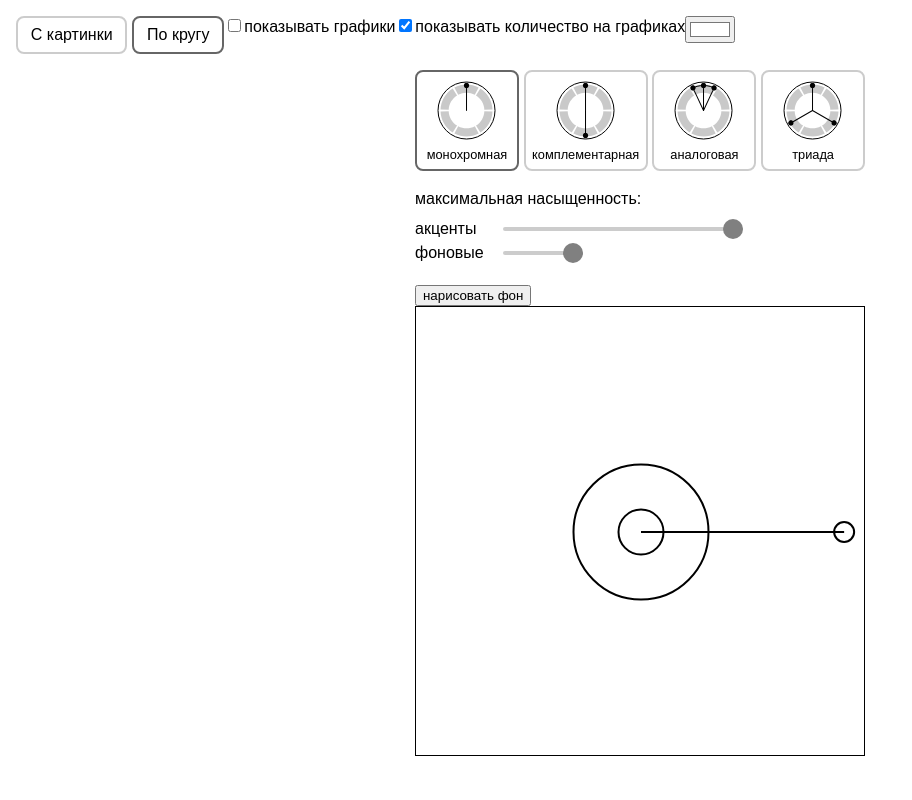
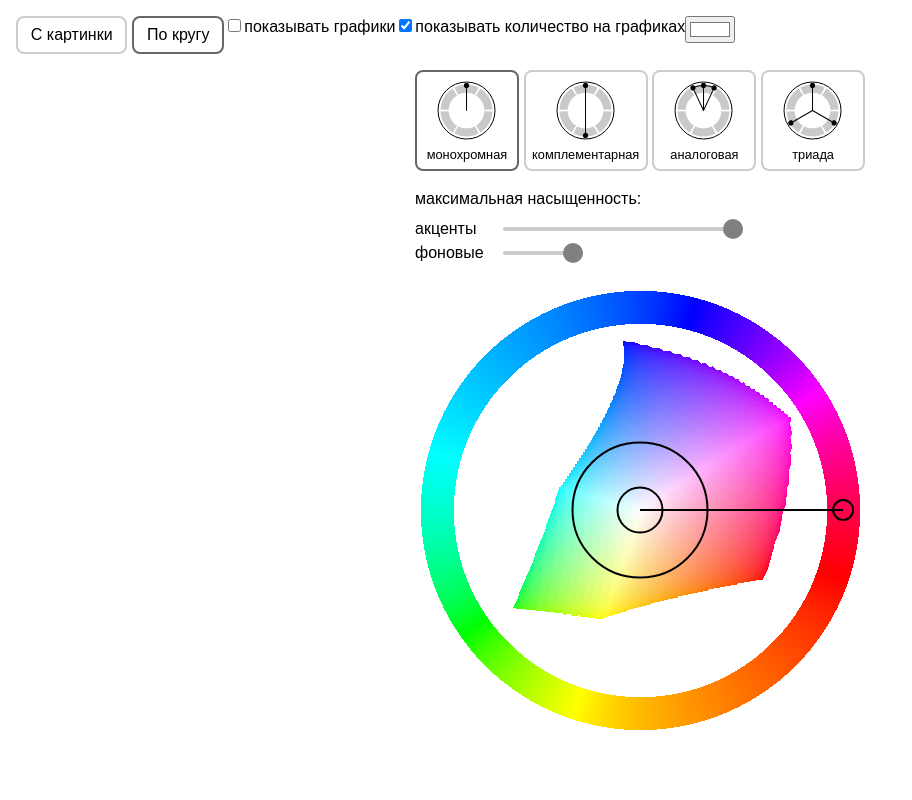
Before and after one commit to Milena42/colorGenerator, a Vue app: page /wheel in a window 1280 px wide. Shown: the top 800 px of the page, without its empty margins (0-912 px from the left). Built offline with nearby package versions, Linux system fonts and the light colour scheme.

Commit message:
feat: добавит картинку цветового круга и уберет функцию ее рисования

```diff
--- a/src/GeneratorFromWheel.vue
+++ b/src/GeneratorFromWheel.vue
@@ -1,5 +1,5 @@
 <script setup lang="ts">
-import { computed, reactive, ref, useTemplateRef, watch, type Ref } from 'vue';
+import { computed, reactive, ref, watch, type Ref } from 'vue';
 import CircleInput, { circleObject } from './CircleInput.vue';
 
 import IconAnalog from './icons/IconAnalog.vue';
@@ -8,7 +8,6 @@ import IconMono from './icons/IconMono.vue';
 import IconTriad from './icons/IconTriad.vue';
 
 //import MapPlot3d from './MapPlot3d.vue';
-import chroma from 'chroma-js';
 import MockUp from './MockUp.vue';
 import {
     Color,
@@ -227,68 +226,6 @@ function dragend() {
     draggedCircle = undefined;
 }
 
-//////////////////////////////////////////////////////////////////////////////
-//// рисование фона, TODO выгрузить картинкой на фон и удалить
-/////////////////////////////////////////////////////////////////////////////
-const canvas = useTemplateRef<HTMLCanvasElement>('drawing');
-function drawOklchModel() {
-    if (!canvas.value) {
-        console.log('canvas отсутствует');
-        return;
-    }
-    const ctx = canvas.value.getContext('2d');
-    if (!ctx) {
-        console.log('проблемы с контекстом canvas');
-        return;
-    }
-    ctx.clearRect(0, 0, canvas.value.width, canvas.value.height);
-
-    const brush = new circleObject(new Color(0, { x: 0, y: 0 }), svgSquareWidth);
-
-    const pixel = 4; // задает гладкость изображения (1 - идеально, но медленно)
-
-    ///////////////////////////////////////////////
-    /// спектр
-
-    for (let i = 0; i < svgSquareWidth; i += pixel) {
-        for (let j = 0; j < svgSquareWidth; j += pixel) {
-            brush.cx = i;
-            brush.cy = j;
-            brush.calculateColorCoords();
-            const r = brush.color.c;
-            if (R_SPECTRAL_CIRCLE - 3 <= r && r <= R_SPECTRAL_CIRCLE + 3) {
-                const h = brush.color.h;
-                const pointToRgb = chroma.oklch(50 / 100, 5 / 100, h);
-                if (!pointToRgb.clipped()) {
-                    ctx.fillStyle = pointToRgb.set('hsl.s', 1).set('hsl.l', 0.5).hex();
-                    ctx.fillRect(i, j, pixel, pixel);
-                }
-            }
-        }
-    }
-
-    /////////////////////////////////////////////
-    /// меш oklch
-
-    for (let l = 0; l < 100; l += pixel) {
-        for (let i = 0; i < svgSquareWidth; i += pixel) {
-            for (let j = 0; j < svgSquareWidth; j += pixel) {
-                brush.cx = i;
-                brush.cy = j;
-                brush.calculateColorCoords();
-                const c = brush.color.c;
-                const h = brush.color.h;
-                const pointToRgb = chroma.oklch(l / 100, c / 100, h);
-                if (!pointToRgb.clipped()) {
-                    ctx.fillStyle = pointToRgb.hex();
-                    ctx.fillRect(i, j, pixel, pixel);
-                }
-            }
-        }
-    }
-}
-//////////////////////////////////////////////////////////////////////////
-
 const show2Circles = computed(() => {
     return typeOfScheme.value != 'mono';
 });
@@ -363,16 +300,13 @@ const show3Circles = computed(() => {
                 </div>
             </div>
 
-            <button @click="drawOklchModel">нарисовать фон</button>
-            <div class="temp">
-                <canvas ref="drawing" :width="svgSquareWidth" :height="svgSquareWidth"></canvas>
             <svg
                 version="1.1"
                 :width="svgSquareWidth"
                 :height="svgSquareWidth"
+                class="color-wheel-svg"
                 ref="svg"
                 xmlns="http://www.w3.org/2000/svg"
-                    style="border: 1px solid black"
                 @mousemove="mousemove"
                 @mouseup="dragend"
                 @mouseleave="dragend"
@@ -410,7 +344,6 @@ const show3Circles = computed(() => {
                 />
             </svg>
         </div>
-        </div>
 
         <!--<MapPlot3d :k="30" :data="generatedMap" :totalQ="generatedMap.size" /> --><!--TODO оно зависает-->
 
@@ -418,14 +351,9 @@ const show3Circles = computed(() => {
     </div>
 </template>
 <style scoped>
-.temp {
-    position: relative;
-
-    svg {
-        position: absolute;
-        top: 0px;
-        left: 0px;
-    }
+.color-wheel-svg {
+    background-image: url('./assets/color-wheel.png');
+    background-position: cover;
 }
 
 .generator-wheel-page {
```
Also changed, not shown: src/assets/color-wheel.png (added). Lines whose indentation alone changed are shown as unchanged.
